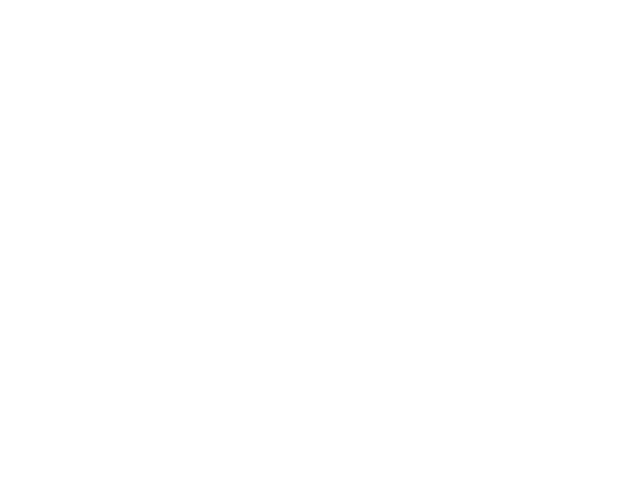
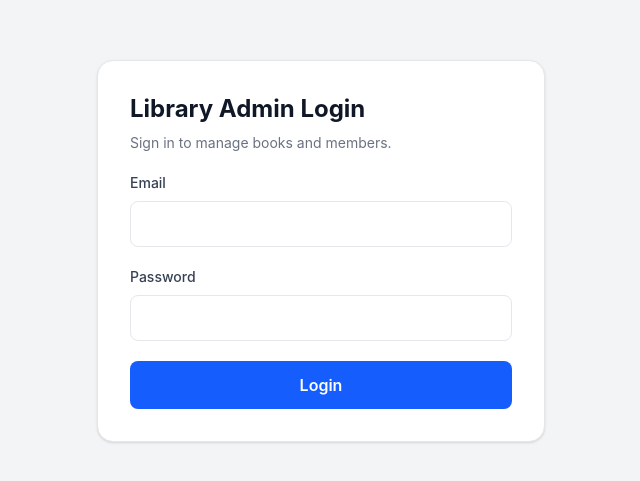
Before and after one commit to vaghasiya-harsh/Library-Management-System, a React (Vite) app: page /login in a window 1280 px wide. Before the commit this address had no page. Shown: the part 149-630 px from the top of the page, without its empty margins (319-959 px from the left). Built offline with nearby package versions, Linux system fonts and the light colour scheme.

Commit message:
Login Page aur Protected Routes

```diff
--- a/src/App.jsx
+++ b/src/App.jsx
@@ -10,15 +10,19 @@ import MemberDetails from "./pages/Members/MemberDetails";
 import Transactions from "./pages/Transactions/Transactions";
 import AddMember from "./pages/Members/AddMember";
 import EditMember from "./pages/Members/EditMember";
+import Login from "./pages/auth/Login";
+import ProtectedRoute from "./components/auth/ProtectedRoute";
 
 const App = () => {
   return (
     <Routes>
+      <Route path="/login" element={<Login />} />
+
+      <Route element={<ProtectedRoute />}>
         <Route path="/" element={<Navigate to="/dashboard" replace />} />
 
         <Route element={<Layout />}>
           <Route path="/dashboard" element={<Dashboard />} />
-
           <Route path="/books" element={<Books />} />
           <Route path="/books/add" element={<AddBook />} />
           <Route path="/books/:id/edit" element={<EditBook />} />
@@ -31,6 +35,7 @@ const App = () => {
 
           <Route path="/transactions" element={<Transactions />} />
         </Route>
+      </Route>
     </Routes>
   );
 };
--- /dev/null
+++ b/src/components/auth/ProtectedRoute.jsx
@@ -0,0 +1,21 @@
+import { Navigate, Outlet, useLocation } from "react-router-dom";
+import { useAuth } from "../../context/AuthContext";
+
+function ProtectedRoute() {
+  const { isAuthenticated } = useAuth();
+  const location = useLocation();
+
+  if (!isAuthenticated) {
+    return (
+      <Navigate
+        to="/login"
+        replace
+        state={{ from: location.pathname }}
+      />
+    );
+  }
+
+  return <Outlet />;
+}
+
+export default ProtectedRoute;
--- a/src/components/layout/Header.jsx
+++ b/src/components/layout/Header.jsx
@@ -1,8 +1,18 @@
 import { useTheme } from "../../context/ThemeContext";
+import { useNavigate } from "react-router-dom";
+import { useAuth } from "../../context/AuthContext";
 
 const Header = () => {
   const { theme, toggleTheme } = useTheme();
   const isDark = theme === "dark";
+
+  const { logout } = useAuth();
+  const navigate = useNavigate();
+
+  const handleLogout = () => {
+    logout();
+    navigate("/login", { replace: true });
+  };
 
   return (
     <header
@@ -12,9 +22,7 @@ const Header = () => {
           : "border-gray-200 bg-white text-gray-900"
       }`}
     >
-      <h1 className="text-xl font-semibold">
-        Library Management System
-      </h1>
+      <h1 className="text-xl font-semibold">Library Management System</h1>
 
       <div className="flex items-center gap-4">
         <button
@@ -30,13 +38,25 @@ const Header = () => {
           {isDark ? "🌙 Dark Mode" : "☀️ Light Mode"}
         </button>
 
+        <button
+          type="button"
+          onClick={handleLogout}
+          className="rounded-lg border border-gray-300 px-3 py-2 text-sm font-medium dark:border-gray-700 dark:text-gray-100"
+        >
+          Logout
+        </button>
+
         <div className="flex h-9 w-9 items-center justify-center rounded-full bg-blue-600 text-sm font-semibold text-white">
           A
         </div>
 
         <div>
           <p className="text-sm font-medium">Admin</p>
-          <p className={isDark ? "text-xs text-gray-300" : "text-xs text-gray-500"}>
+          <p
+            className={
+              isDark ? "text-xs text-gray-300" : "text-xs text-gray-500"
+            }
+          >
             Administrator
           </p>
         </div>
--- /dev/null
+++ b/src/context/AuthContext.jsx
@@ -0,0 +1,59 @@
+import { createContext, useContext, useState } from "react";
+
+const AuthContext = createContext(null);
+
+export function AuthProvider({ children }) {
+  const [isAuthenticated, setIsAuthenticated] = useState(() => {
+    try {
+      return localStorage.getItem("library_logged_in") === "true";
+    } catch {
+      return false;
+    }
+  });
+
+  const login = (email, password) => {
+    // Demo credentials only. Never use hardcoded credentials in production.
+    if (email === "admin@library.com" && password === "Admin@123") {
+      try {
+        localStorage.setItem("library_logged_in", "true");
+      } catch {
+        return {
+          success: false,
+          message: "Browser storage is unavailable.",
+        };
+      }
+
+      setIsAuthenticated(true);
+      return { success: true };
+    }
+
+    return {
+      success: false,
+      message: "Invalid email or password.",
+    };
+  };
+
+  const logout = () => {
+    try {
+      localStorage.removeItem("library_logged_in");
+    } finally {
+      setIsAuthenticated(false);
+    }
+  };
+
+  return (
+    <AuthContext.Provider value={{ isAuthenticated, login, logout }}>
+      {children}
+    </AuthContext.Provider>
+  );
+}
+
+export function useAuth() {
+  const context = useContext(AuthContext);
+
+  if (!context) {
+    throw new Error("useAuth must be used inside AuthProvider");
+  }
+
+  return context;
+}
--- /dev/null
+++ b/src/pages/auth/Login.jsx
@@ -0,0 +1,104 @@
+import { useState } from "react";
+import { Navigate, useLocation, useNavigate } from "react-router-dom";
+import { useAuth } from "../../context/AuthContext";
+
+function Login() {
+  const { isAuthenticated, login } = useAuth();
+  const navigate = useNavigate();
+  const location = useLocation();
+
+  const [email, setEmail] = useState("");
+  const [password, setPassword] = useState("");
+  const [error, setError] = useState("");
+
+  if (isAuthenticated) {
+    return <Navigate to="/dashboard" replace />;
+  }
+
+  const handleSubmit = (event) => {
+    event.preventDefault();
+    setError("");
+
+    const result = login(email.trim(), password);
+
+    if (!result.success) {
+      setError(result.message);
+      return;
+    }
+
+    const destination = location.state?.from || "/dashboard";
+    navigate(destination, { replace: true });
+  };
+
+  return (
+    <div className="flex min-h-screen items-center justify-center bg-gray-100 px-4 dark:bg-gray-950">
+      <form
+        onSubmit={handleSubmit}
+        className="w-full max-w-md space-y-5 rounded-2xl border border-gray-200 bg-white p-8 shadow-sm dark:border-gray-700 dark:bg-gray-900"
+      >
+        <div>
+          <h1 className="text-2xl font-bold text-gray-900 dark:text-gray-100">
+            Library Admin Login
+          </h1>
+          <p className="mt-2 text-sm text-gray-500">
+            Sign in to manage books and members.
+          </p>
+        </div>
+
+        {error && (
+          <p
+            role="alert"
+            className="rounded-lg bg-red-50 p-3 text-sm text-red-700"
+          >
+            {error}
+          </p>
+        )}
+
+        <div>
+          <label
+            htmlFor="email"
+            className="mb-2 block text-sm font-medium text-gray-700 dark:text-gray-200"
+          >
+            Email
+          </label>
+          <input
+            id="email"
+            type="email"
+            value={email}
+            onChange={(event) => setEmail(event.target.value)}
+            required
+            autoComplete="username"
+            className="w-full rounded-lg border border-gray-300 px-3 py-2.5 dark:border-gray-700 dark:bg-gray-800 dark:text-white"
+          />
+        </div>
+
+        <div>
+          <label
+            htmlFor="password"
+            className="mb-2 block text-sm font-medium text-gray-700 dark:text-gray-200"
+          >
+            Password
+          </label>
+          <input
+            id="password"
+            type="password"
+            value={password}
+            onChange={(event) => setPassword(event.target.value)}
+            required
+            autoComplete="current-password"
+            className="w-full rounded-lg border border-gray-300 px-3 py-2.5 dark:border-gray-700 dark:bg-gray-800 dark:text-white"
+          />
+        </div>
+
+        <button
+          type="submit"
+          className="w-full rounded-lg bg-blue-600 px-4 py-3 font-semibold text-white hover:bg-blue-700"
+        >
+          Login
+        </button>
+      </form>
+    </div>
+  );
+}
+
+export default Login;
```
Also changed, not shown: src/main.jsx (+7 -6 lines). Lines whose indentation alone changed are shown as unchanged.
